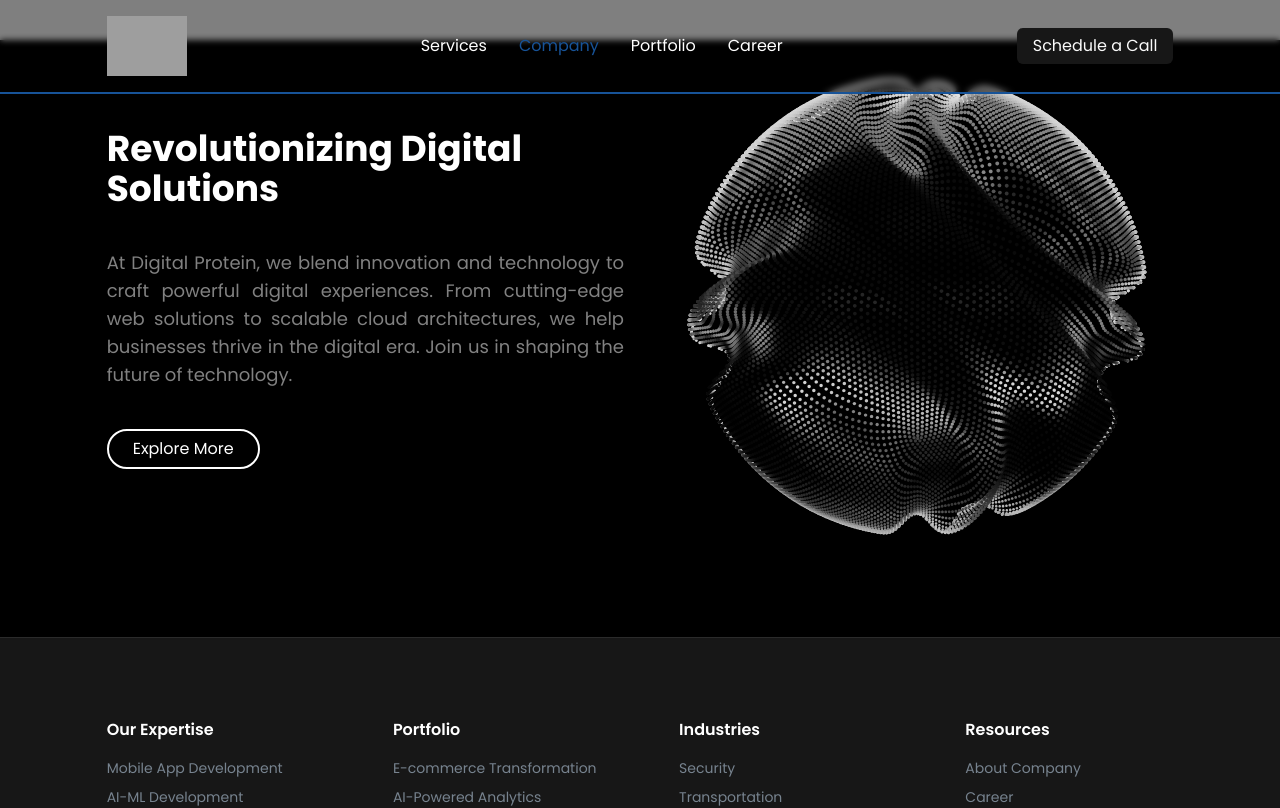
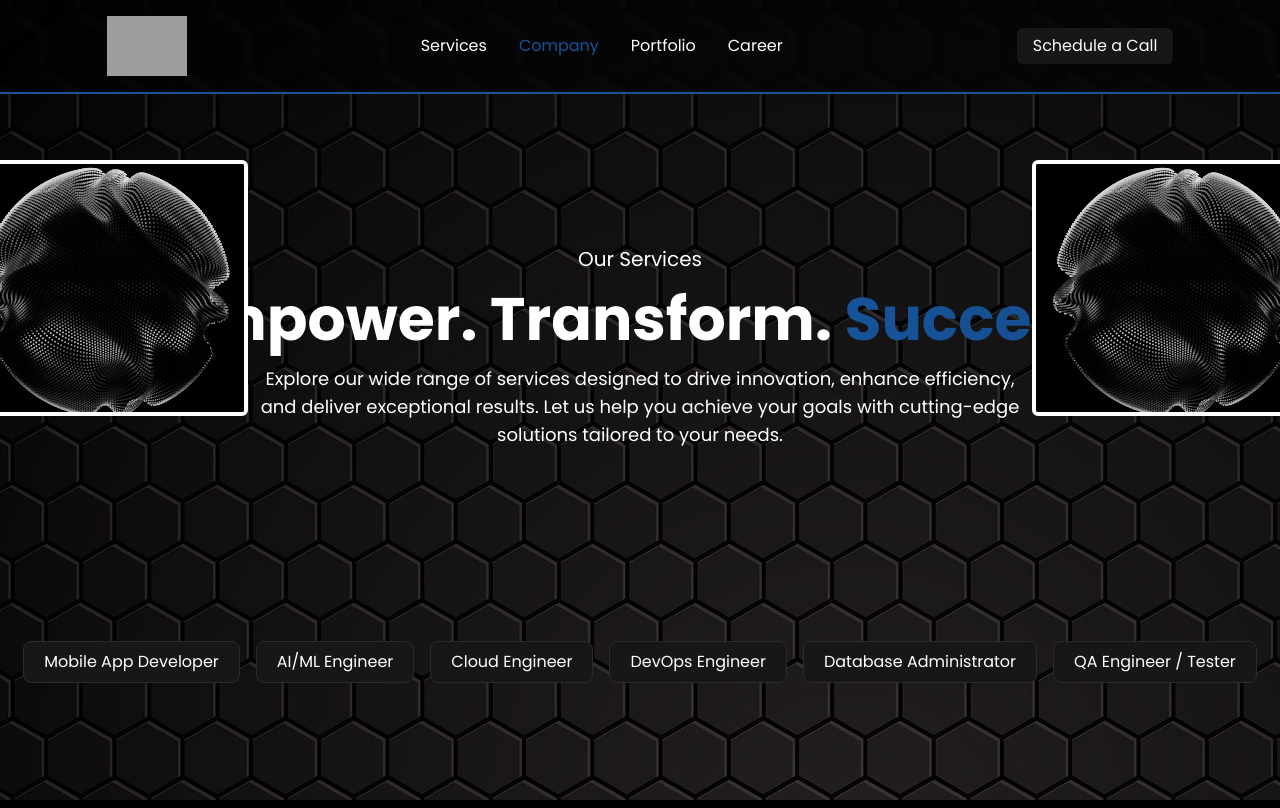
Before and after one commit to digital-protein/digital-protein, a Next.js app: page /company in a window 1280 px wide. Shown: the top 808 px of the page. Built offline with nearby package versions, Linux system fonts and the light colour scheme; grey boxes are pictures that could not be loaded.

Commit message:
update pages

```diff
--- a/components/common/Navbar.tsx
+++ b/components/common/Navbar.tsx
@@ -32,14 +32,14 @@
                 </div>
 
                 <nav className="text-white text-center lg:flex hidden lg:w-auto lg:space-x-8 justify-between items-center w-[55%]">
-                    <Link href={'/services'} className={`${currentTab === 'service' && 'text-[#175398]'} cursor-pointer hover:text-[#175398]`}>Services</Link>
+                    <Link href={'/services'} className={`${currentTab === 'services' && 'text-[#175398]'} cursor-pointer hover:text-[#175398]`}>Services</Link>
                     <Link href={'/company'} className={`${currentTab === 'company' && 'text-[#175398]'} cursor-pointer hover:text-[#175398]`}>Company</Link>
                     <Link href={'/portfolio'} className={`${currentTab === 'portfolio' && 'text-[#175398]'} cursor-pointer hover:text-[#175398]`}>Portfolio</Link>
                     <Link href={'/career'} className={`${currentTab === 'career' && 'text-[#175398]'} cursor-pointer hover:text-[#175398]`}>Career</Link>
                 </nav>
 
                 <Link href='/contact' className="hidden lg:block">
-                    <Button variant={'default'} className="relative text-base font-normal">
+                    <Button variant={currentTab === 'contact' ? 'manual' : 'default'} className="relative text-base font-normal">
                         Schedule a Call
                     </Button>
                 </Link>
@@ -65,7 +65,7 @@
                     </Button>
 
                     <Button
-                        variant={currentTab === 'service' ? 'manual' : 'outline'}
+                        variant={currentTab === 'services' ? 'manual' : 'outline'}
                         className='w-full cursor-pointer'
                         onClick={() => { router.push('/services'); setIsActive(!isActive) }}
                     >
--- a/pages/career.tsx
+++ b/pages/career.tsx
@@ -1,11 +1,18 @@
-import React from 'react';
+import React, { useContext, useEffect } from 'react';
 import Head from 'next/head';
 import Image from 'next/image';
 
 import Navbar from '@/components/common/Navbar';
 import Footer from '@/components/common/Footer';
+import { UserContext } from '@/context/userContext';
 
 const Career = () => {
+    const { setCurrentTab } = useContext(UserContext);
+
+    useEffect(() => {
+        setCurrentTab('career');
+    }, [setCurrentTab]);
+
     return (
         <div className='min-h-screen bg-black'>
 
--- a/pages/company.tsx
+++ b/pages/company.tsx
@@ -37,24 +37,35 @@
 
             <Navbar />
 
-            <div className='w-full h-auto flex flex-col gap-6 items-center justify-center mt-10 mb-20'>
+            <div className='w-full h-auto flex flex-col gap-6 items-center justify-center mb-20'>
 
-                <div className='md:w-10/12 w-11/12 h-auto flex md:flex-row flex-col items-center justify-center gap-8'>
-                    <div className='md:w-1/2 w-full h-auto flex flex-col items-start justify-center md:gap-10 gap-6'>
-                        <h1 className='md:text-4xl text-xl font-bold text-white'>Revolutionizing Digital Solutions</h1>
-                        <p className='text-lg text-[#818181] text-justify'>
-                            At Digital Protein, we blend innovation and technology to craft powerful digital experiences.
-                            From cutting-edge web solutions to scalable cloud architectures, we help businesses thrive in
-                            the digital era. Join us in shaping the future of technology.
-                        </p>
-                        <button
-                            className='px-6 py-1.5 transition-all bg-transparent hover:bg-[#fff] text-[#fff] hover:text-black text-semibold border-2 border-[#fff] rounded-full'
-                        >
-                            Explore More
-                        </button>
+                <div
+                    className='w-full md:min-h-screen h-auto flex flex-col items-center justify-center gap-48 relative overflow-hidden'
+                    style={{
+                        backgroundImage: "url('/bg/texture.jpg')",
+                        backgroundRepeat: "no-repeat",
+                    }}
+                >
+                    <Image src={'/bg/sphere.svg'} alt='sphere' width={384} height={384} className='absolute -left-10 top-40 object-cover h-64 w-72 border-4 border-white rounded-md' priority={true} />
+                    <Image src={'/bg/sphere.svg'} alt='sphere' width={384} height={384} className='absolute -right-10 top-40 object-cover h-64 w-72 border-4 border-white rounded-md' priority={true} />
+
+                    <div className='flex flex-col gap-4 items-center justify-center text-center w-11/12 mt-32 text-white'>
+                        <div className='md:text-xl text-base font-normal'>Our Services</div>
+                        <div className='md:text-6xl text-3xl font-bold'>
+                            Empower. Transform. <span className='bg-clip-text text-transparent bg-gradient-to-r from-[#175398] to-[#154e8f]'>Succeed</span>
+                        </div>
+                        <div className='md:w-2/3 w-full md:text-lg text-base'>
+                            Explore our wide range of services designed to drive innovation, enhance efficiency, and deliver exceptional results. Let us help you achieve your goals with cutting-edge solutions tailored to your needs.
+                        </div>
                     </div>
-                    <div className='w-1/2 h-auto flex items-center justify-center'>
-                        <Image src={'/bg/sphere.svg'} alt='sphere' width={550} height={550} priority={true} />
+
+                    <div className='flex flex-row gap-4'>
+                        <div className='py-2 px-5 cursor-pointer serviceCard'>Mobile App Developer</div>
+                        <div className='py-2 px-5 cursor-pointer serviceCard'>AI/ML Engineer</div>
+                        <div className='py-2 px-5 cursor-pointer serviceCard'>Cloud Engineer</div>
+                        <div className='py-2 px-5 cursor-pointer serviceCard'>DevOps Engineer</div>
+                        <div className='py-2 px-5 cursor-pointer serviceCard'>Database Administrator</div>
+                        <div className='py-2 px-5 cursor-pointer serviceCard'>QA Engineer / Tester</div>
                     </div>
                 </div>
 
```
